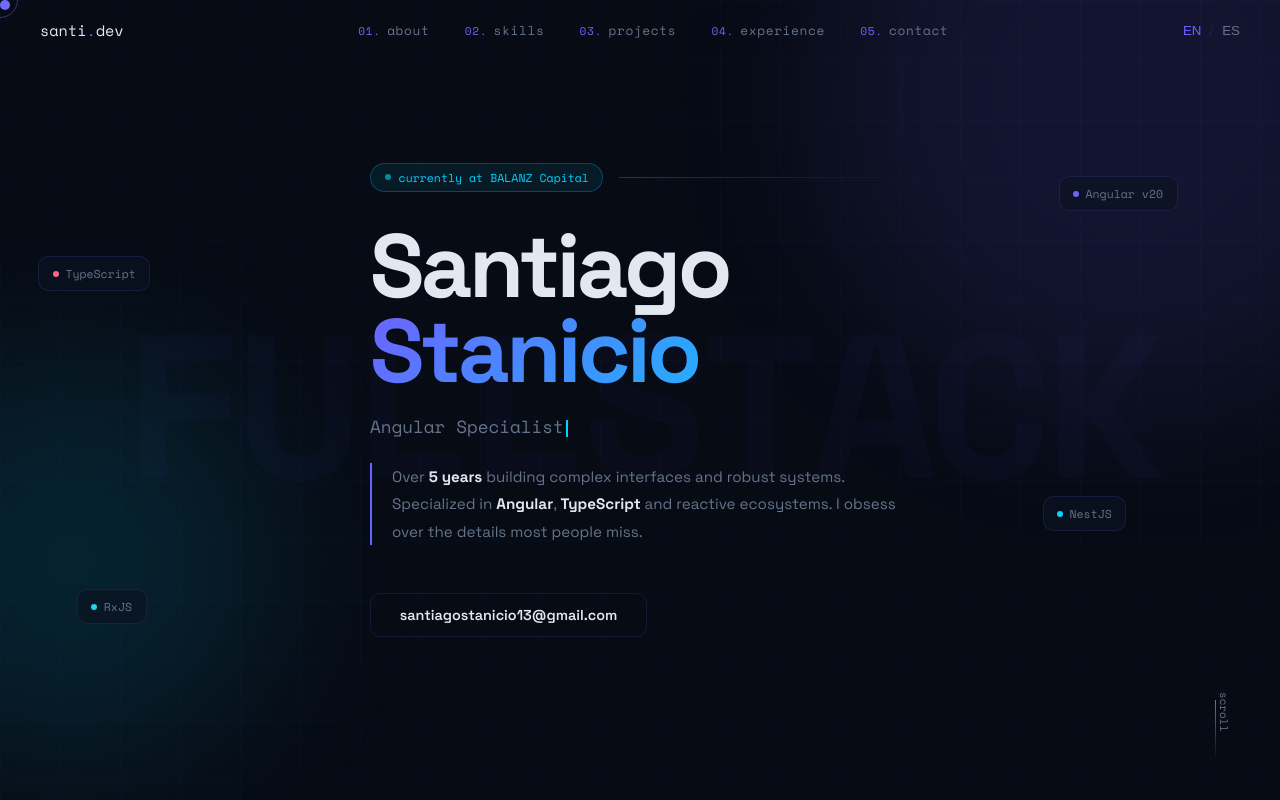
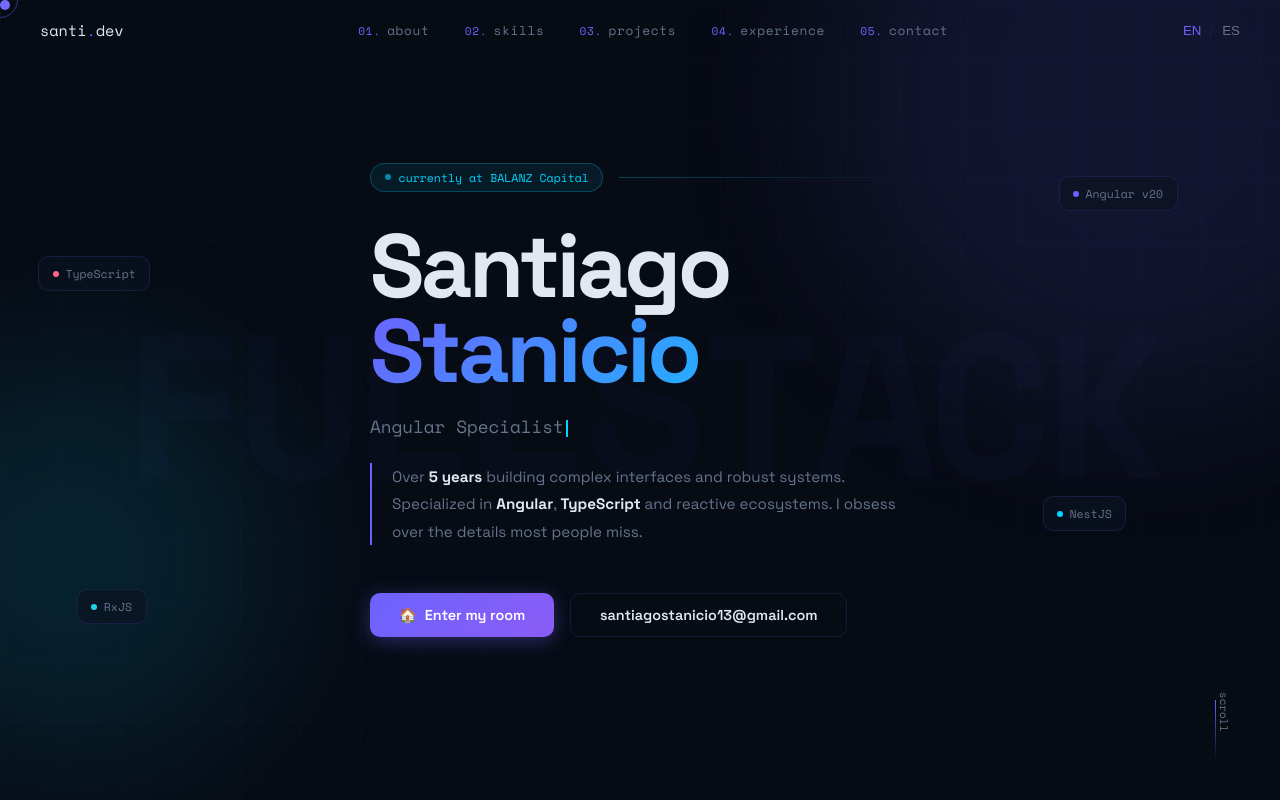
Before and after one commit to santistani13/portfolio, an Angular app: page / in a window 1280 px wide. Shown: the top 800 px of the page. Built offline with nearby package versions, Linux system fonts and the light colour scheme.

Commit message:
Add prominent hero CTA linking to Dev Room 3D
Gives the 3D room more visibility up front instead of relying on the
projects section: a primary "Enter my room" button next to the email
CTA, with a subtle icon hover animation. Translated in both languages.

```diff
--- a/src/app/components/hero/hero.html
+++ b/src/app/components/hero/hero.html
@@ -28,6 +28,9 @@
     </p>
 
     <div class="hero-ctas">
+      <a href="https://cuarto-3d-three-santiago-stanicio.vercel.app/" target="_blank" class="btn btn-primary btn-room">
+        <span class="room-icon">🏠</span> {{ t().enterRoom }}
+      </a>
       <a href="mailto:santiagostanicio13@gmail.com" class="btn btn-ghost">
         santiagostanicio13&#64;gmail.com
       </a>
--- a/src/app/components/hero/hero.scss
+++ b/src/app/components/hero/hero.scss
@@ -137,6 +137,15 @@
   animation: fadeUp .6s .4s ease both;
 }
 
+.btn-room .room-icon {
+  display: inline-block;
+  transition: transform .3s ease;
+}
+
+.btn-room:hover .room-icon {
+  transform: translateY(-2px) rotate(-8deg);
+}
+
 .hero-scroll {
   position: absolute;
   bottom: 2.5rem; right: 3rem;
--- a/src/app/core/translations.ts
+++ b/src/app/core/translations.ts
@@ -24,6 +24,7 @@ export const translations = {
         'Over ', '5 years', ' building complex interfaces and robust systems. Specialized in ',
         'Angular', ', ', 'TypeScript', ' and reactive ecosystems. I obsess over the details most people miss.',
       ],
+      enterRoom: 'Enter my room',
       scroll: 'scroll',
     },
     about: {
@@ -159,6 +160,7 @@ export const translations = {
         'Más de ', '5 años', ' construyendo interfaces complejas y sistemas robustos. Especializado en ',
         'Angular', ', ', 'TypeScript', ' y ecosistemas reactivos. Me obsesionan los detalles que la mayoría no nota.',
       ],
+      enterRoom: 'Entrá a mi cuarto',
       scroll: 'scroll',
     },
     about: {
```
